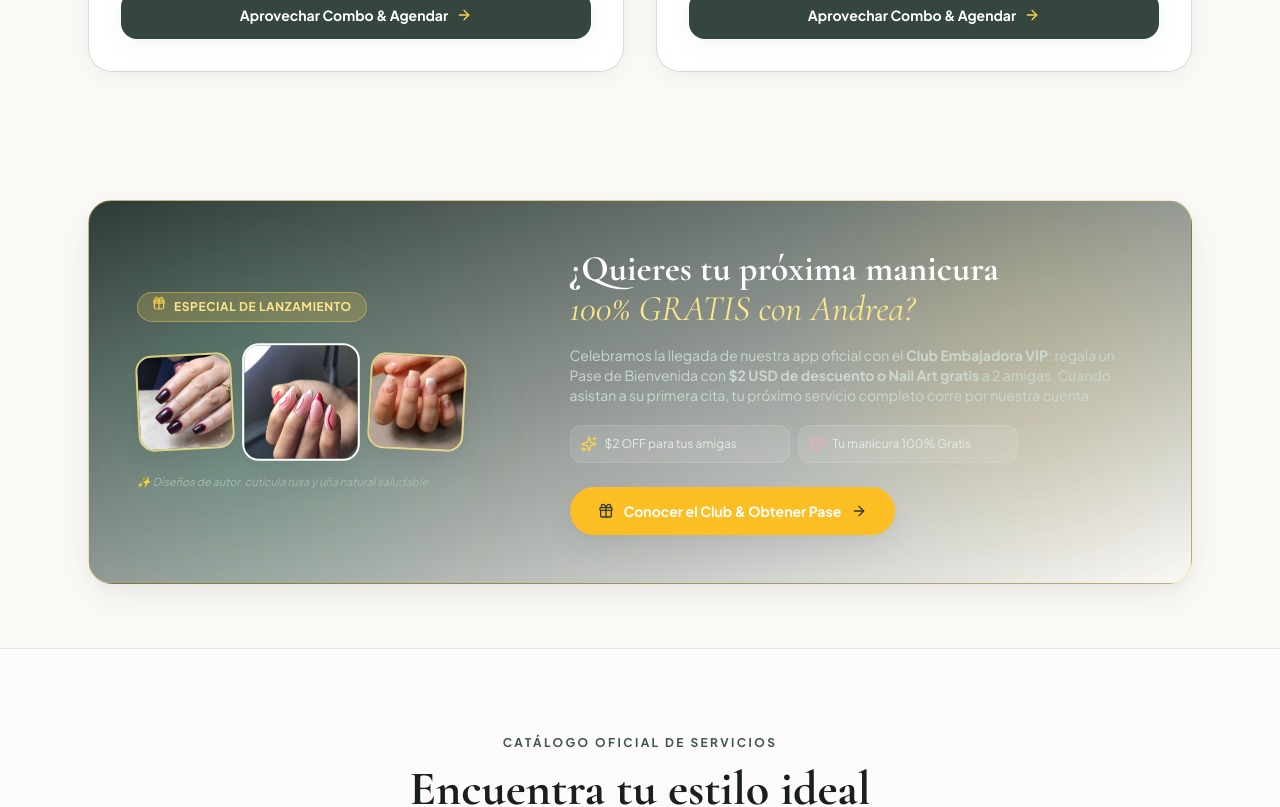
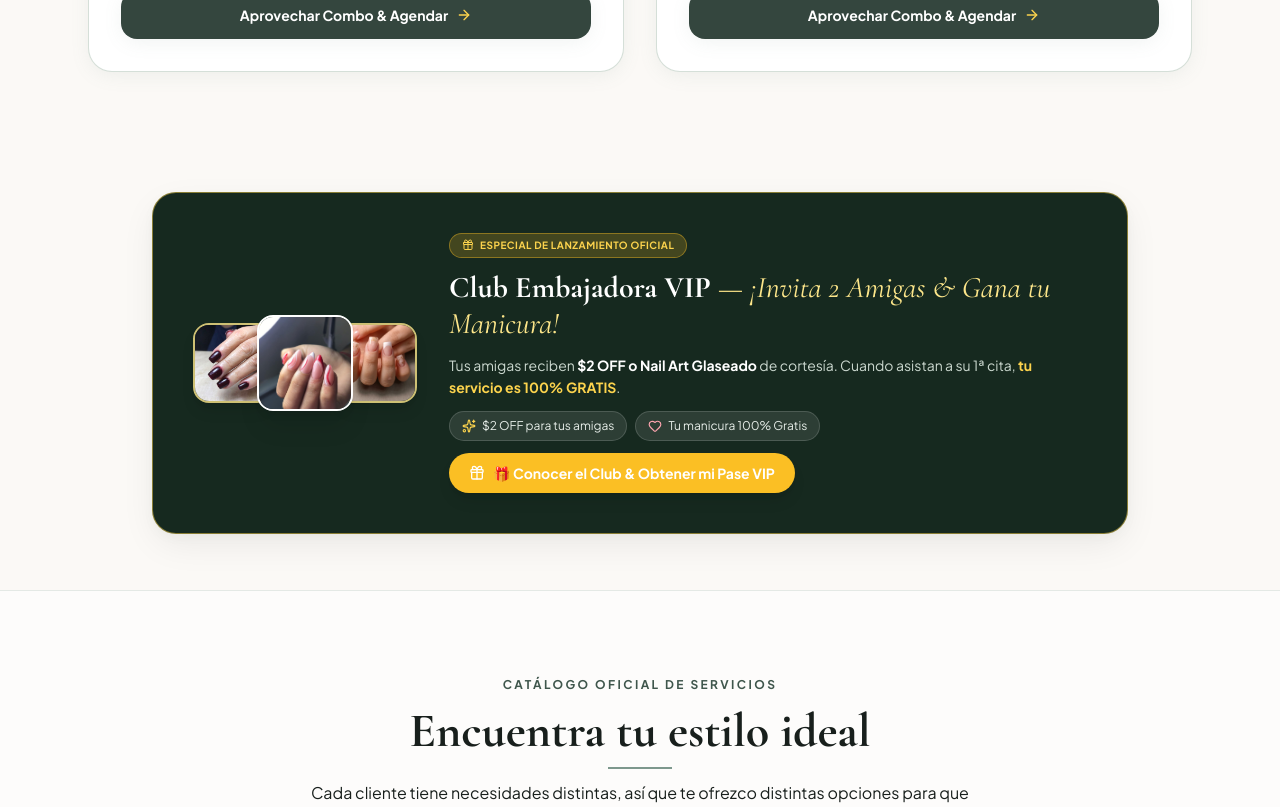
Before and after one commit to dkitchencorporate-tech/andrea-labrador-nails-app, a React (Vite) app: page / in a window 1280 px wide. Shown: the part 1440-2247 px from the top of the page. Built offline with nearby package versions, Linux system fonts and the light colour scheme.

Commit message:
fix: admin warm/sage theme, banner solid background, VIP pass placeholder fix

```diff
--- a/src/components/ClubInviteSection.tsx
+++ b/src/components/ClubInviteSection.tsx
@@ -1,5 +1,5 @@
 import React from 'react';
-import { Gift, ArrowRight, Sparkles, Heart, Users } from 'lucide-react';
+import { Gift, Sparkles, Heart } from 'lucide-react';
 
 interface ClubInviteSectionProps {
   onNavigateToShare: () => void;
@@ -7,98 +7,70 @@ interface ClubInviteSectionProps {
 
 export const ClubInviteSection: React.FC<ClubInviteSectionProps> = ({ onNavigateToShare }) => {
   return (
-    <section className="py-10 sm:py-16 bg-warm-100">
-      <div className="max-w-6xl mx-auto px-4 sm:px-6">
+    <section className="py-10 sm:py-14 bg-warm-100">
+      <div className="max-w-5xl mx-auto px-4 sm:px-6">
 
-        {/* Visual Luxury Banner Card */}
-        <div className="relative overflow-hidden rounded-3xl bg-gradient-to-br from-sage-900 via-sage-850 to-sage-950 text-white border border-amber-300/40 shadow-luxury">
+        {/* Solid luxury banner — bg-[#16291F] = deep sage green, fully opaque */}
+        <div className="rounded-3xl bg-[#16291F] text-white border border-amber-300/50 shadow-luxury overflow-hidden">
+          <div className="p-6 sm:p-10 flex flex-col sm:flex-row items-center gap-6 sm:gap-8">
 
-          {/* Subtle Golden Glow Effects */}
-          <div className="absolute top-0 right-0 w-80 h-80 bg-amber-400/10 rounded-full blur-3xl pointer-events-none" />
-          <div className="absolute bottom-0 left-0 w-80 h-80 bg-emerald-500/10 rounded-full blur-3xl pointer-events-none" />
-
-          <div className="relative z-10 p-6 sm:p-10 lg:p-12 grid grid-cols-1 lg:grid-cols-12 gap-8 items-center">
-
-            {/* Left Column: Visual Nail Art Previews */}
-            <div className="lg:col-span-5 flex flex-col items-center sm:items-start space-y-4">
-              <div className="inline-flex items-center gap-2 px-3.5 py-1.5 rounded-full bg-amber-300/20 border border-amber-300/40 text-amber-200 text-xs font-bold uppercase tracking-wider">
-                <Gift className="w-3.5 h-3.5 text-amber-300 animate-bounce" />
-                <span>Especial de Lanzamiento</span>
+            {/* Nail art stack */}
+            <div className="flex items-center justify-center shrink-0">
+              <div className="flex items-center">
+                <div className="w-16 h-16 sm:w-20 sm:h-20 rounded-2xl overflow-hidden border-2 border-amber-200/80 shadow-lg -mr-4 relative z-0">
+                  <img src="/images/base-rubber.png" alt="Rubber Base" className="w-full h-full object-cover" />
                 </div>
-
-              {/* Overlapping Nail Showcase */}
-              <div className="flex items-center gap-3 pt-2">
-                <div className="w-20 h-20 sm:w-24 sm:h-24 rounded-2xl overflow-hidden border-2 border-amber-200/80 shadow-luxury transform -rotate-3 hover:rotate-0 transition-transform">
-                  <img
-                    src="/images/base-rubber.png"
-                    alt="Nivelación Rubber Base"
-                    className="w-full h-full object-cover"
-                  />
+                <div className="w-20 h-20 sm:w-24 sm:h-24 rounded-2xl overflow-hidden border-2 border-white shadow-xl relative z-10">
+                  <img src="/images/jelly-tips.jpg" alt="Jelly Tips" className="w-full h-full object-cover" />
                 </div>
-                <div className="w-22 h-22 sm:w-28 sm:h-28 rounded-2xl overflow-hidden border-2 border-white shadow-luxury z-10 transform scale-105">
-                  <img
-                    src="/images/jelly-tips.jpg"
-                    alt="Extensiones Jelly Tips"
-                    className="w-full h-full object-cover"
-                  />
+                <div className="w-16 h-16 sm:w-20 sm:h-20 rounded-2xl overflow-hidden border-2 border-amber-200/80 shadow-lg -ml-4 relative z-0">
+                  <img src="/images/polygel-extensions.png" alt="Polygel" className="w-full h-full object-cover" />
                 </div>
-                <div className="w-20 h-20 sm:w-24 sm:h-24 rounded-2xl overflow-hidden border-2 border-amber-200/80 shadow-luxury transform rotate-3 hover:rotate-0 transition-transform">
-                  <img
-                    src="/images/polygel-extensions.png"
-                    alt="Polygel Extensions"
-                    className="w-full h-full object-cover"
-                  />
               </div>
             </div>
 
-              <p className="text-[11px] text-sage-300 italic text-center sm:text-left">
-                ✨ Diseños de autor, cutícula rusa y uña natural saludable.
-              </p>
+            {/* Copy */}
+            <div className="flex-1 text-center sm:text-left space-y-3 min-w-0">
+              <div className="inline-flex items-center gap-1.5 px-3 py-1 rounded-full bg-amber-400/20 border border-amber-400/40 text-amber-300 text-[10px] font-bold uppercase tracking-wider">
+                <Gift className="w-3 h-3 shrink-0" />
+                <span>Especial de Lanzamiento Oficial</span>
               </div>
 
-            {/* Right Column: High Converting Offer & CTA */}
-            <div className="lg:col-span-7 space-y-4 text-center sm:text-left">
-              <h2 className="font-serif text-2xl sm:text-3xl lg:text-4xl font-bold text-white leading-tight">
-                ¿Quieres tu próxima manicura <br />
-                <span className="text-amber-200 italic font-normal">
-                  100% GRATIS con Andrea?
+              <h2 className="font-serif text-xl sm:text-2xl lg:text-3xl font-bold text-white leading-snug">
+                Club Embajadora VIP{' '}
+                <span className="italic font-normal text-amber-200">
+                  — ¡Invita 2 Amigas &amp; Gana tu Manicura!
                 </span>
               </h2>
 
-              <p className="text-xs sm:text-sm text-sage-200 leading-relaxed max-w-xl">
-                Celebramos la llegada de nuestra app oficial con el <strong>Club Embajadora VIP</strong>: regala un Pase de Bienvenida con <strong>$2 USD de descuento o Nail Art gratis</strong> a 2 amigas. Cuando asistan a su primera cita, tu próximo servicio completo corre por nuestra cuenta.
+              <p className="text-sm text-sage-200 leading-relaxed">
+                Tus amigas reciben <strong className="text-white">$2 OFF o Nail Art Glaseado</strong> de cortesía.
+                Cuando asistan a su 1ª cita,{' '}
+                <strong className="text-amber-300">tu servicio es 100% GRATIS</strong>.
               </p>
 
-              {/* Perks Highlights */}
-              <div className="grid grid-cols-2 gap-2 max-w-md pt-1 text-xs">
-                <div className="p-2.5 rounded-xl bg-white/10 border border-white/10 text-sage-100 flex items-center gap-2">
-                  <Sparkles className="w-4 h-4 text-amber-300 shrink-0" />
+              <div className="flex flex-wrap gap-2 text-xs">
+                <div className="flex items-center gap-1.5 px-3 py-1.5 rounded-full bg-white/10 border border-white/15 text-sage-100">
+                  <Sparkles className="w-3.5 h-3.5 text-amber-300 shrink-0" />
                   <span>$2 OFF para tus amigas</span>
                 </div>
-                <div className="p-2.5 rounded-xl bg-white/10 border border-white/10 text-sage-100 flex items-center gap-2">
-                  <Heart className="w-4 h-4 text-rose-300 shrink-0" />
+                <div className="flex items-center gap-1.5 px-3 py-1.5 rounded-full bg-white/10 border border-white/15 text-sage-100">
+                  <Heart className="w-3.5 h-3.5 text-rose-300 shrink-0" />
                   <span>Tu manicura 100% Gratis</span>
                 </div>
               </div>
 
-              {/* Action Buttons */}
-              <div className="pt-2 flex flex-col sm:flex-row items-center gap-3">
               <button
                 onClick={onNavigateToShare}
-                  className="w-full sm:w-auto inline-flex items-center justify-center gap-2.5 px-7 py-3.5 bg-amber-400 hover:bg-amber-300 text-sage-950 font-bold text-xs sm:text-sm rounded-full shadow-luxury hover:shadow-soft transition-all transform active:scale-95"
+                className="inline-flex items-center gap-2 px-5 py-2.5 bg-amber-400 hover:bg-amber-300 text-sage-950 font-bold text-xs sm:text-sm rounded-full shadow-lg transition-all active:scale-95 mt-1"
               >
-                  <Gift className="w-4 h-4 text-sage-900" />
-                  <span>Conocer el Club & Obtener Pase</span>
-                  <ArrowRight className="w-4 h-4 text-sage-900" />
+                <Gift className="w-4 h-4 shrink-0" />
+                <span>🎁 Conocer el Club &amp; Obtener mi Pase VIP</span>
               </button>
             </div>
 
           </div>
-
         </div>
-
-        </div>
-
       </div>
     </section>
   );
--- a/src/components/ReferralClub.tsx
+++ b/src/components/ReferralClub.tsx
@@ -27,8 +27,13 @@ export const ReferralClub: React.FC<ReferralClubProps> = ({
   const [activeTab, setActiveTab] = useState<'invite' | 'rules'>('invite');
 
   // Sanitize name for clean slug
-  const cleanName = referrerName.trim().replace(/[^a-zA-Z0-9áéíóúÁÉÍÓÚñÑ ]/g, '') || 'Amiga';
-  const referralCode = `AL-${cleanName.toUpperCase().slice(0, 10).replace(/\s+/g, '')}`;
+  const hasName = referrerName.trim().length > 0;
+  const cleanName = hasName
+    ? referrerName.trim().replace(/[^a-zA-Z0-9áéíóúÁÉÍÓÚñÑ ]/g, '')
+    : 'Tu Nombre Aquí';
+  const referralCode = hasName
+    ? `AL-${referrerName.trim().toUpperCase().slice(0, 10).replace(/\s+/g, '')}`
+    : 'AL-??????';
 
   const baseUrl = typeof window !== 'undefined' ? window.location.origin : 'https://andrea-labrador-nails-app.vercel.app';
   const referralLink = `${baseUrl}/?ref=${encodeURIComponent(cleanName)}`;
```
Also changed, not shown: src/components/AdminDashboard.tsx (+54 -54 lines). Lines whose indentation alone changed are shown as unchanged.
